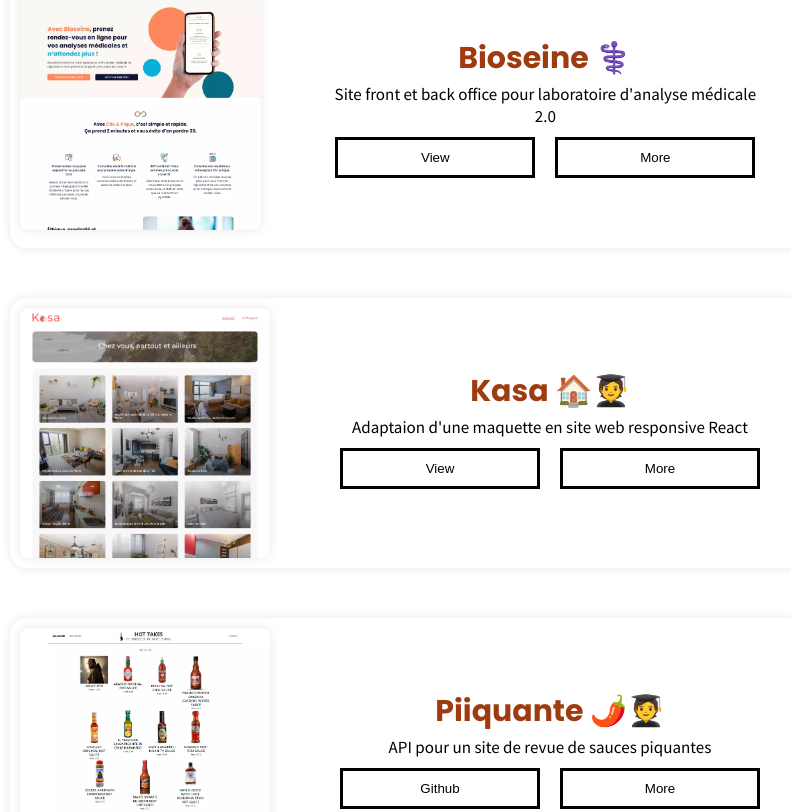
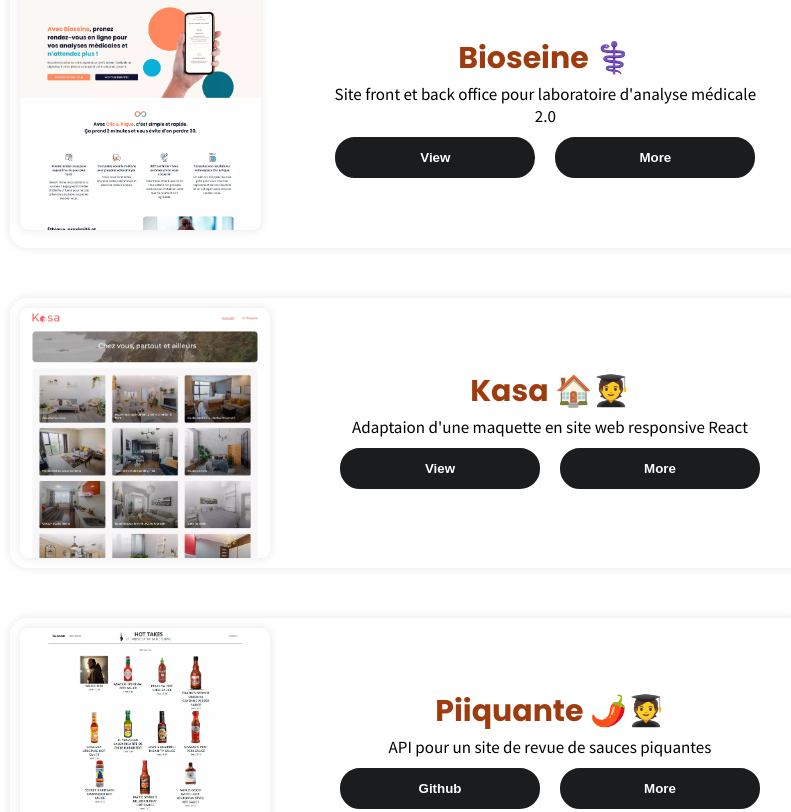
Before and after one commit to HollyTotoC/Site-Perso-v2, a React (Vite) app: page / in a window 1280 px wide. Shown: the part 2800-3612 px from the top of the page, without its empty margins (230-1021 px from the left). Built offline with nearby package versions, Linux system fonts and the light colour scheme.

Commit message:
Update _projectbox.scss

```diff
--- a/src/assets/styles/components/_projectbox.scss
+++ b/src/assets/styles/components/_projectbox.scss
@@ -86,11 +86,19 @@
             }
             & button {
                 width: 20rem;
-                background-color: white;
+                background-color: $black;
                 padding: 1rem 2rem 1rem 2rem;
-                border: 0.3rem solid black;
+                border: 0.3rem solid $black;
                 font-weight: 500;
                 cursor: pointer;
+                border-radius: 2rem;
+                color: white;
+                font-weight: 700;
+                &:hover {
+                    background-color: white;
+                    border: 0.3rem solid $black;
+                    color: $black;
+                }
             }
         }
     }
```
